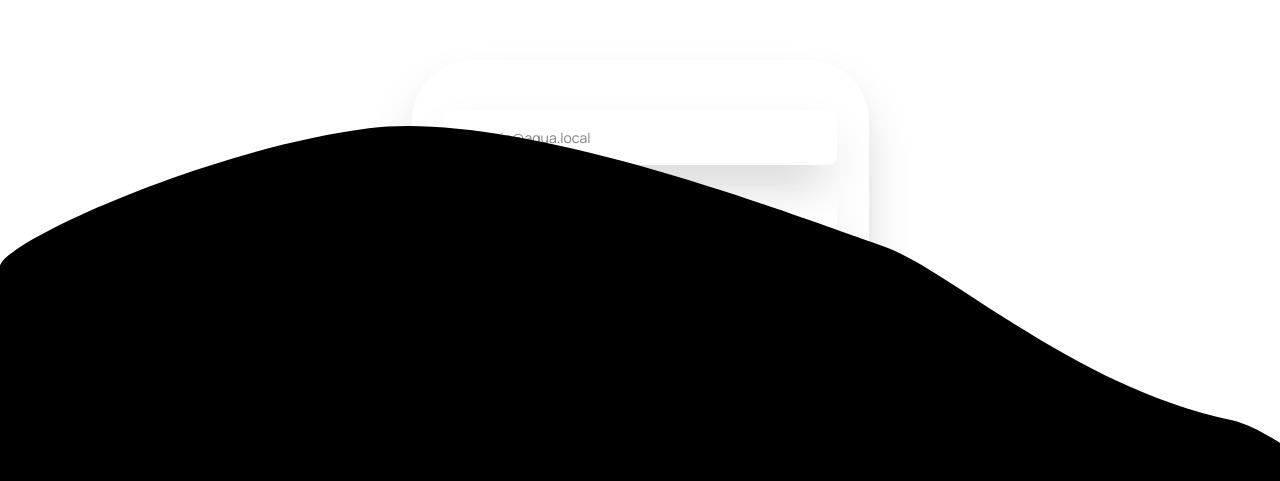
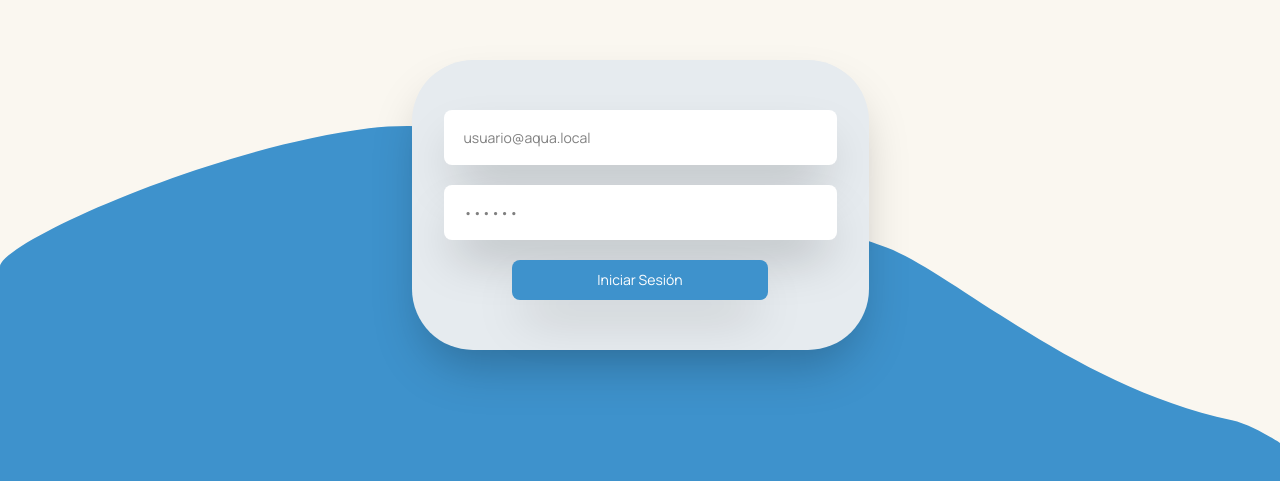
Before and after one commit to LilCharchar/Aqua, a React (Vite) app in the folder frontend/: page / in a window 1280 px wide. Shown: the part 195-676 px from the top of the page. Built offline with nearby package versions, Linux system fonts and the light colour scheme.

Commit message:
Coreccion login y colores

```diff
--- a/frontend/index.html
+++ b/frontend/index.html
@@ -6,7 +6,7 @@
     <meta name="viewport" content="width=device-width, initial-scale=1.0" />
     <title>frontend</title>
   </head>
-  <body className="light">
+  <body class="light">
     <div id="root"></div>
     <script type="module" src="/src/main.tsx"></script>
   </body>
--- a/frontend/screens/Login.tsx
+++ b/frontend/screens/Login.tsx
@@ -63,11 +63,13 @@ function Login() {
   if (user?.rol === 3) return <MeseroHome user={user} logout={logout} />;
 
   return (
+
     <div className="h-screen w-full relative overflow-hidden bg-[var(--background)] flex flex-col items-center justify-center">
       <div className=" inset-0 flex items-center justify-center h-full z-10 relative">
-        <div className="shadow-2xl rounded-[61px] bg-[var(--secondary)] relative p-8 pt-[50px] pb-[50px] w-[539] h-[392] z-20">
-              <form onSubmit={handleSubmit} className="flex flex-col items-center justify-center gap-5 ">
+        <div className="shadow-2xl rounded-[61px] bg-[var(--secondary)] relative p-8 pt-[50px] pb-[50px] w-[539] h-[392]">
+              <form className="flex flex-col items-center justify-center gap-5 " onSubmit={handleSubmit}>
                   <Input
+                    id="correo"
                     type="email"
                     value={correo}
                     onChange={(e) => setCorreo(e.target.value)}
@@ -75,6 +77,7 @@ function Login() {
                     required
                   />
                   <Input
+                    id="contraseña"
                     type="password"
                     value={contraseña}
                     onChange={(e) => setContrasena(e.target.value)}
@@ -92,8 +95,9 @@ function Login() {
           </div>
           )}
         </div>
+
       </div>
-      <WaveBackground />
+      <WaveBackground/>
     </div>
   );
 }
--- a/frontend/src/components/wave-background.tsx
+++ b/frontend/src/components/wave-background.tsx
@@ -15,8 +15,8 @@ const WaveBackground: React.FC<WaveBackgroundProps> = ({
 }) => {
     return (
         <div
-            className={`fixed ${position}-0 left-0 w-full overflow-hidden leading-none pointer-events-none z-[-1] ${className}`}
-            style={{ bottom: '-1px'}}
+            className={`absolute ${position}-0 left-0 w-full overflow-hidden leading-none pointer-events-none z-0${className}`}
+            style={{ bottom: '-1px' }}
         >
             <svg
                 viewBox="0 0 1440 462"
```
